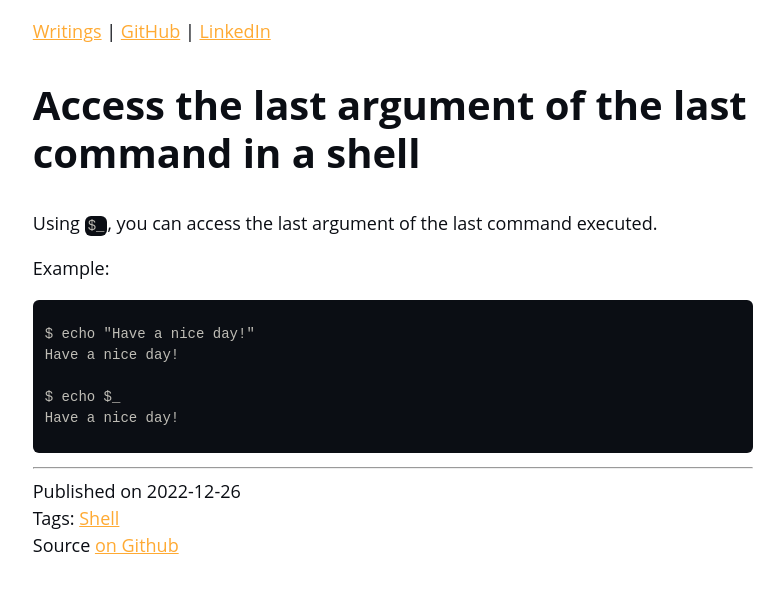
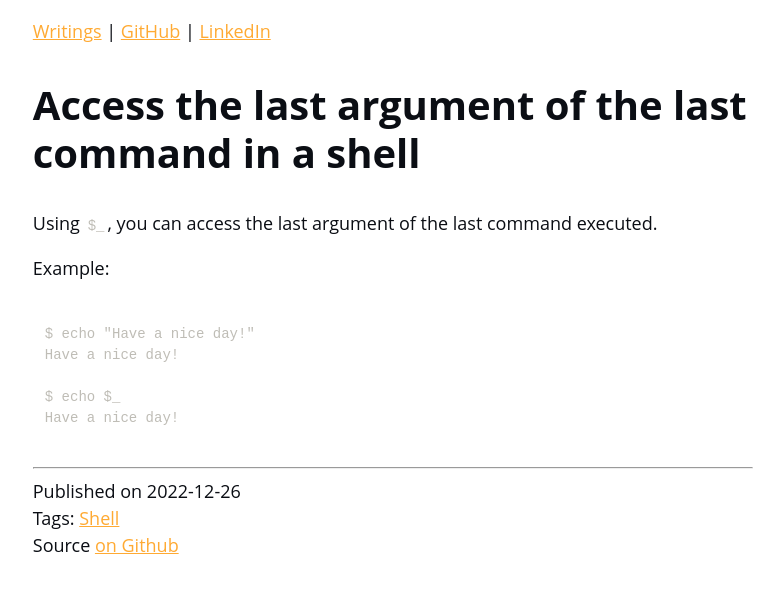
Before and after one commit to brianvanburken/brianvanburken.github.io, a Jekyll site: the page built from _posts/2022-12-26-access-the-last-command-in-a-shell.md, in a window 1280 px wide. Shown: the top 593 px of the page, without its empty margins (247-1031 px from the left). Built offline with Jekyll 4.4.1, drawn with Linux system fonts in a browser that asks for light colours.

Commit message:
feat: remove background from code & pre tags

```diff
--- a/_sass/index.scss
+++ b/_sass/index.scss
@@ -91,7 +91,6 @@ pre {
 
   code,
   pre {
-    background: $bg;
     border-radius: 0.375rem;
   }
 }
```
